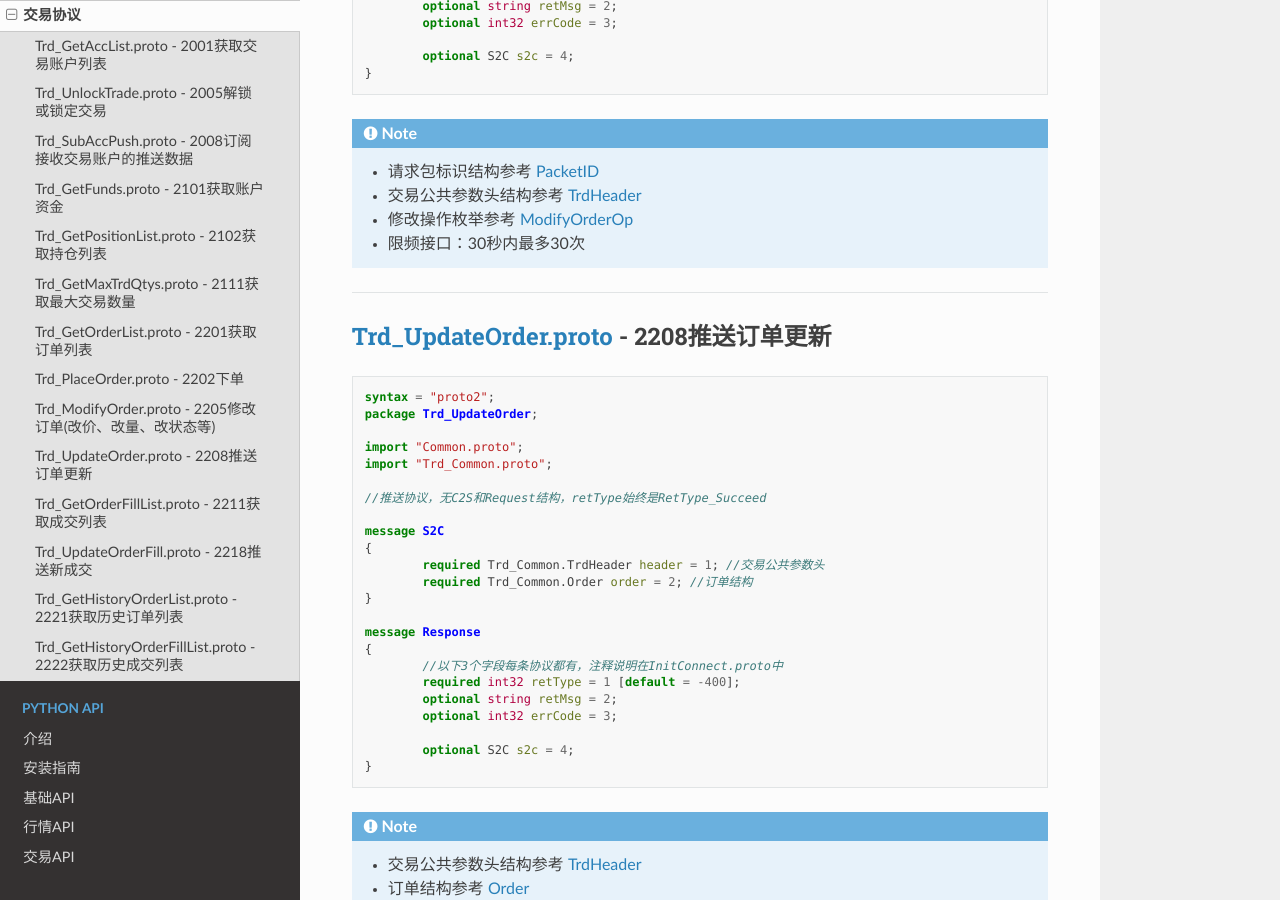
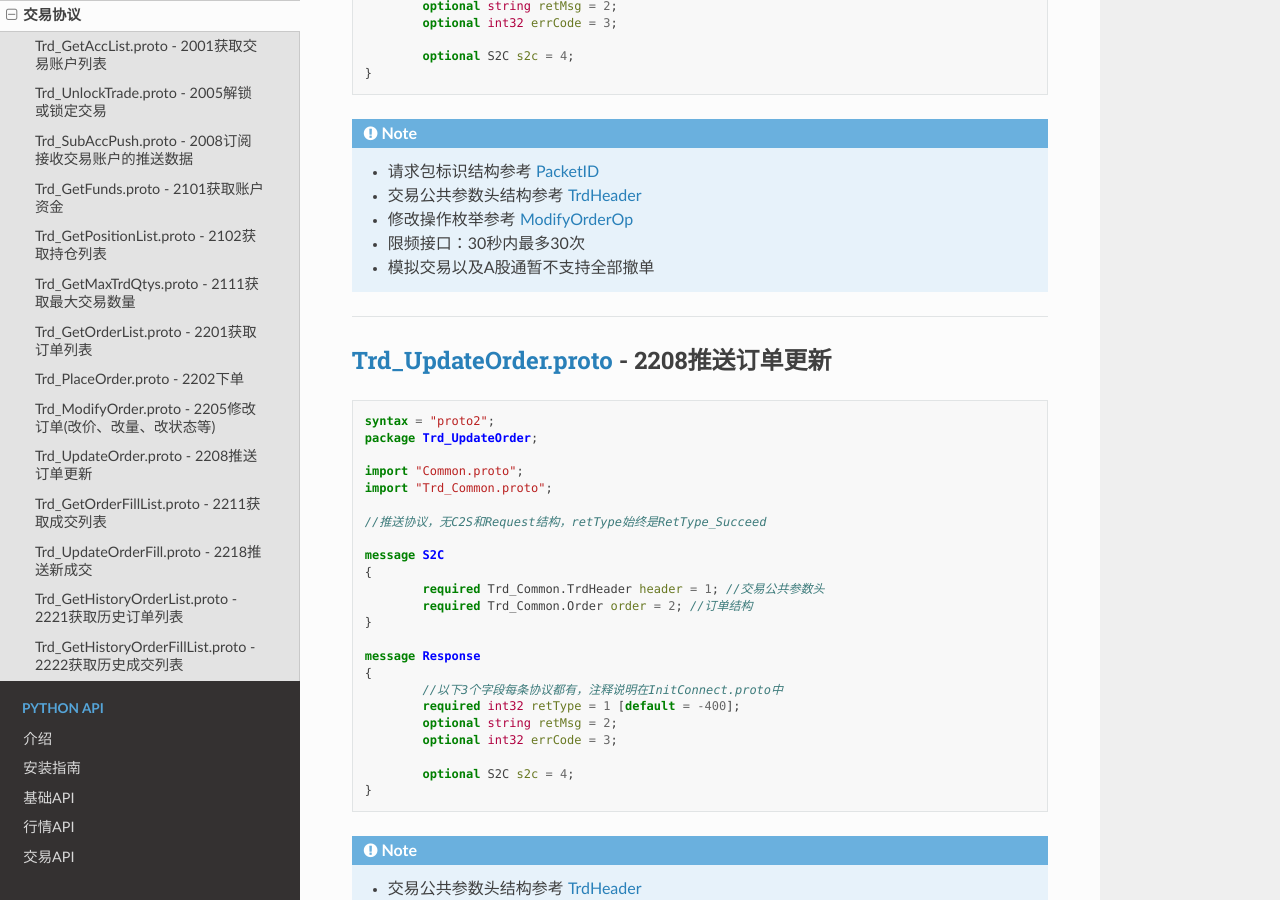
Before and after one commit to FutunnOpen/futu-api-doc, a Sphinx documentation site: the page built from doc_maker/source/protocol/trade_protocol.rst, in a window 1280 px wide and 900 px high, scrolled down 8231 px. Built offline with Sphinx 7.4.7 and the Read the Docs theme 2.0.0, drawn with Linux system fonts in a browser that asks for light colours.

Commit message:
全部撤单说明 模拟交易开关

```diff
--- a/doc_maker/source/api/Trade_API.rst
+++ b/doc_maker/source/api/Trade_API.rst
@@ -377,6 +377,7 @@ cancel_all_order - 撤消全部订单
 .. note::
 
    * 接口限制请参见 `改单限制 <../protocol/intro.html#id31>`_
+   * 模拟交易以及A股通暂不支持全部撤单
 
 ----------------------------
 
--- a/doc_maker/source/intro/FutuOpenDGuide.rst
+++ b/doc_maker/source/intro/FutuOpenDGuide.rst
@@ -95,6 +95,7 @@ FutuOpenD配置
   login_pwd_md5          登录密码密文（32位MD5加密16进制），密文明文都存在情况下，只使用密文                                  是，可以使用明文、证书登录或命令行输入
   login_cert_file        证书文件绝对路径，除帐号密码外的另一种登录方式输入，若同时存在帐号密码登录配置项，只使用证书登录     是，可以使用帐号密码登录或命令行输入
   log_level              日志级别，可填no,debug,info,warning,error,fatal                                                      是，默认info级别
+  simulate_trade		 是否启用模拟交易，关闭模拟交易可节省少量资源使用，可填enable,disable								  是，默认启用
   ====================   ==================================================================================================   ===========================================
 
 可视化FutuOpenD
@@ -162,6 +163,7 @@ FutuOpenD配置
   help                       输出启动命令行参数然后退出程序                                                                       是，不设置则正常启动FutuOpenD
   log_level                  日志级别，可填no,debug,info,warning,error,fatal                                                      是，默认info级别
   no_monitor                 是否启动守护进程，启动：0，不启动：1                                                                 是，默认带守护进程启动
+  simulate_trade		     是否启用模拟交易，关闭模拟交易可节省少量资源使用，可填enable,disable								  是，默认启用
   ========================   ==================================================================================================   ================================================
 
 --------------
--- a/doc_maker/source/protocol/trade_protocol.rst
+++ b/doc_maker/source/protocol/trade_protocol.rst
@@ -457,6 +457,7 @@
 	* 交易公共参数头结构参考 `TrdHeader <base_define.html#trdheader>`_
 	* 修改操作枚举参考 `ModifyOrderOp <base_define.html#modifyorderop>`_
 	* 限频接口：30秒内最多30次
+	* 模拟交易以及A股通暂不支持全部撤单
 
 -------------------------------------
 
```
